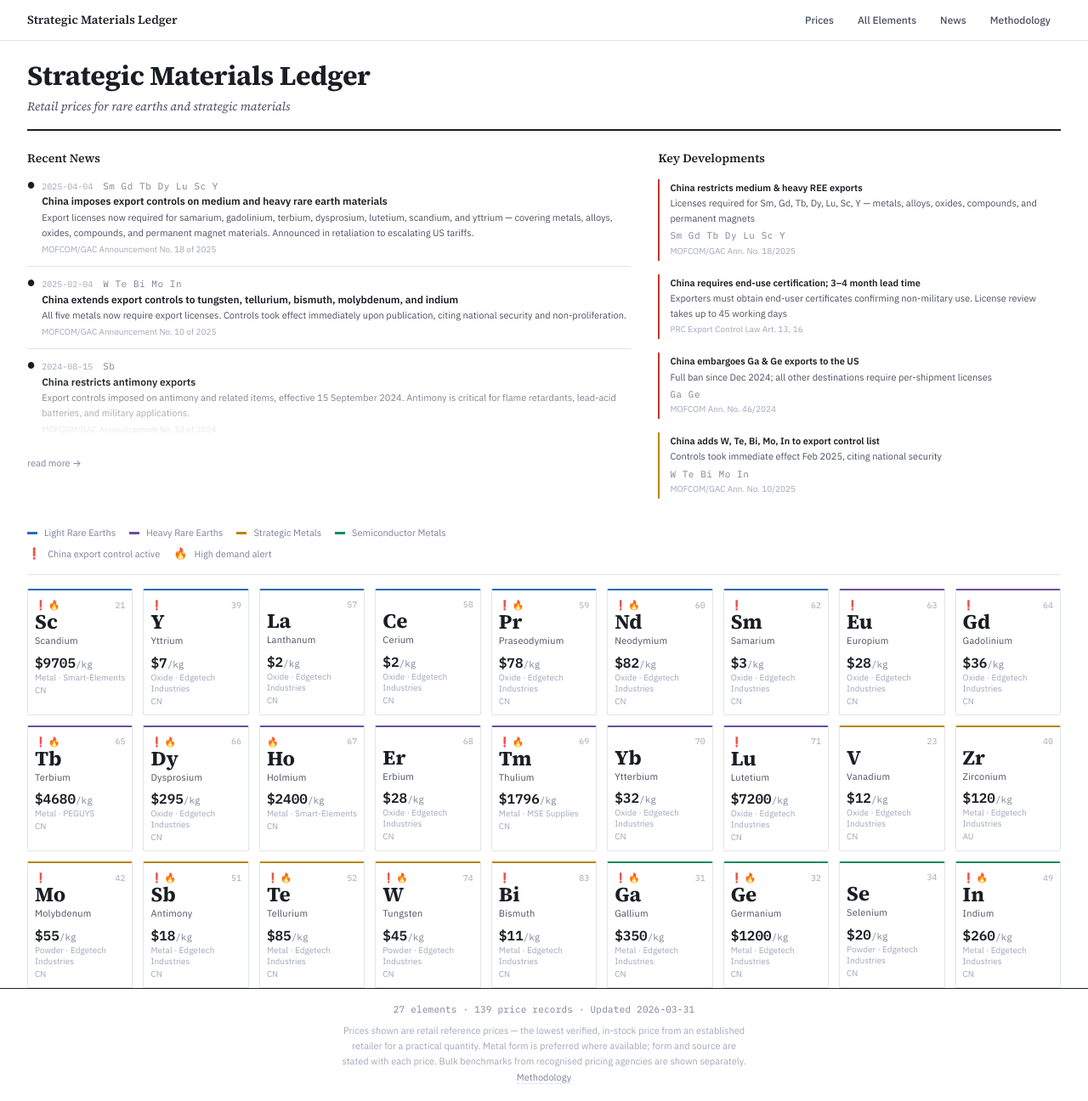
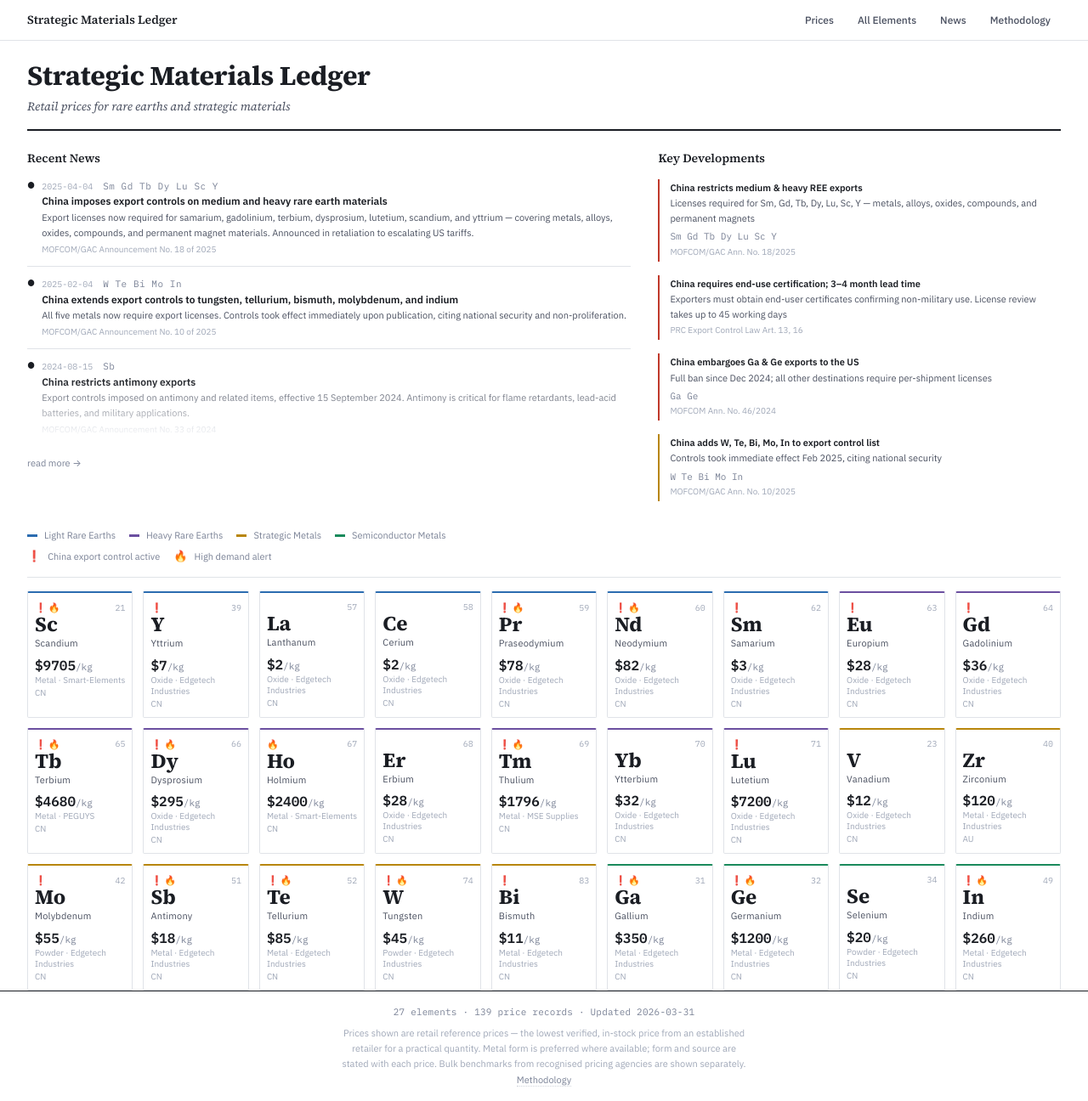
Before and after one commit to mironovb/lanthanides.io, a Jekyll site: the page built from index.html, in a window 1280 px wide. Shown: the whole page at 85% size. Built offline with Jekyll 4.4.1, drawn with Linux system fonts in a browser that asks for light colours.

Commit message:
desing fixes new

```diff
--- a/_sass/_cards.scss
+++ b/_sass/_cards.scss
@@ -73,8 +73,9 @@
 
   .price-slot {
     .price-label {
-      @include label;
-      font-size: 0.6rem;
+      font-size: $fs-xs;
+      font-weight: $fw-medium;
+      color: $text-muted;
       margin-bottom: $sp-1;
     }
 
--- a/_sass/_home.scss
+++ b/_sass/_home.scss
@@ -184,8 +184,7 @@
   font-family: $font-mono;
   font-size: $fs-xs;
   color: $text-muted;
-  margin-top: 3px;
-  letter-spacing: 0.05em;
+  margin-top: $sp-1;
 }
 
 .kd-ref {
@@ -252,7 +251,7 @@
 .news-elements {
   display: inline-flex;
   flex-wrap: wrap;
-  gap: 3px;
+  gap: $sp-1;
   margin-top: $sp-1;
 
   code {
```
